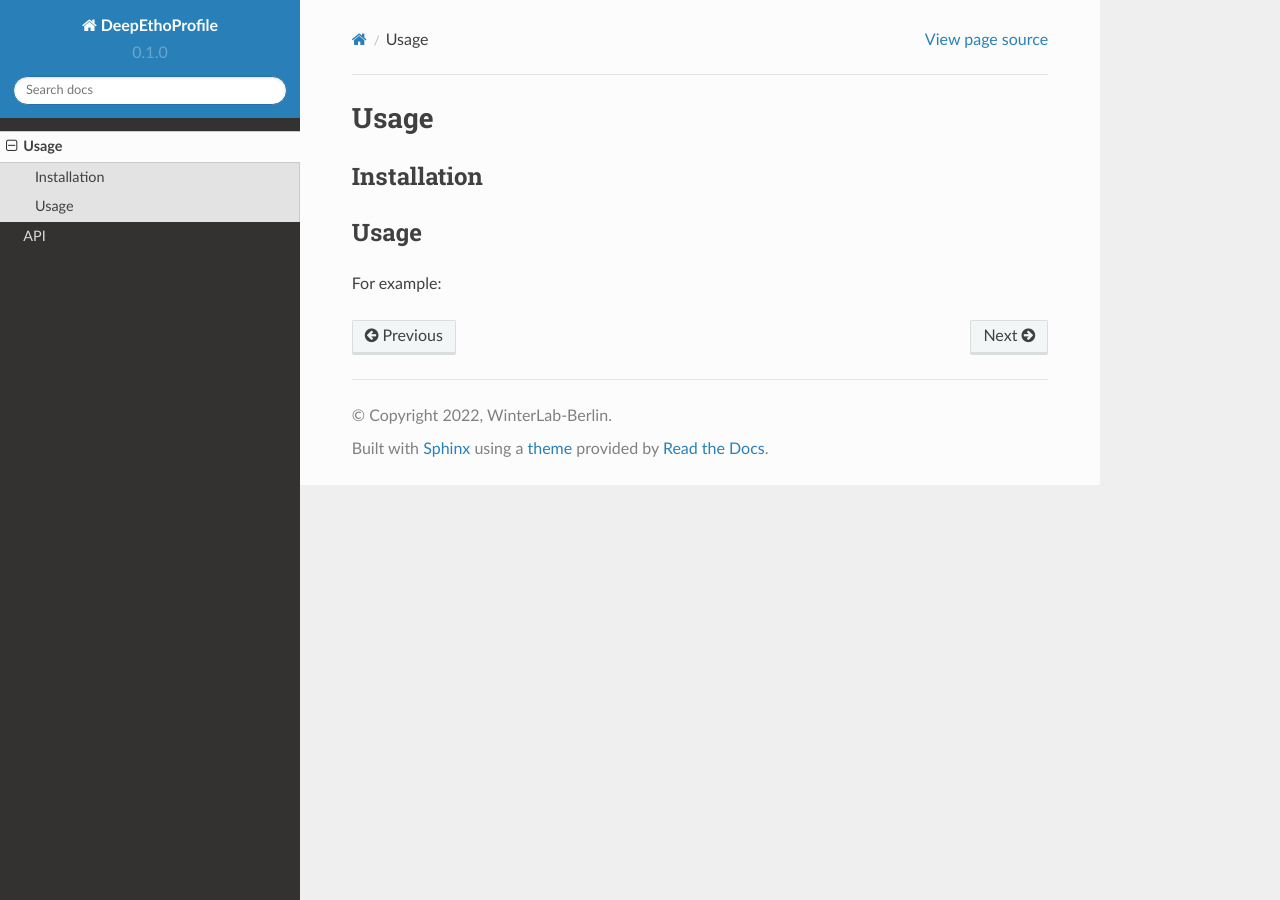
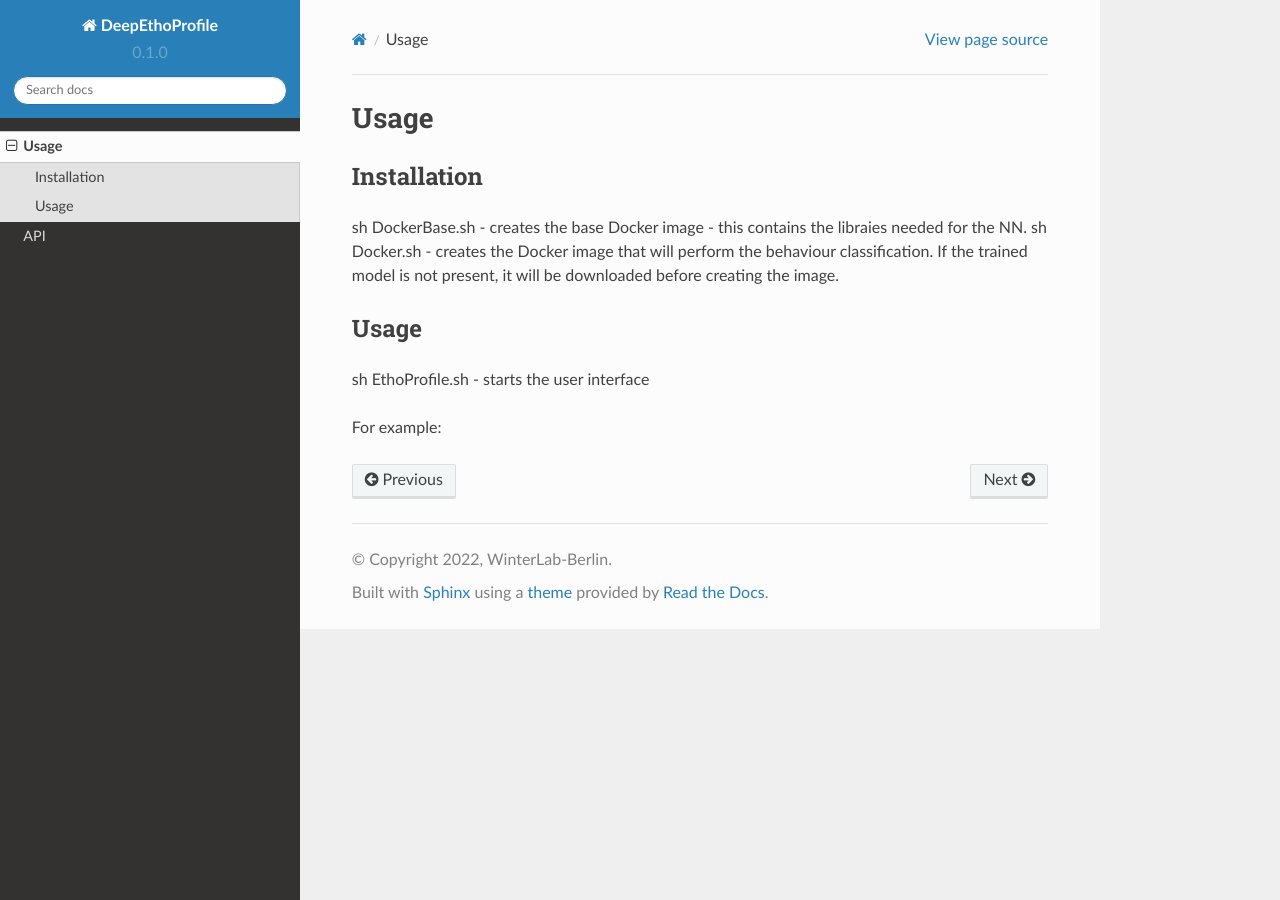
Before and after one commit to WinterLab-Berlin/DeepEthoProfile, a Sphinx documentation site: the page built from docs/source/usage.rst, in a window 1280 px wide. Built offline with Sphinx 7.4.7 and the Read the Docs theme 2.0.0, drawn with Linux system fonts in a browser that asks for light colours.

Commit message:
Update usage.rst

```diff
--- a/docs/source/usage.rst
+++ b/docs/source/usage.rst
@@ -5,11 +5,12 @@ Usage
 
 Installation
 ------------
-
+sh DockerBase.sh - creates the base Docker image - this contains the libraies needed for the NN.
+sh Docker.sh - creates the Docker image that will perform the behaviour classification. If the trained model is not present, it will be downloaded before creating the image.
 
 Usage
 ----------------
-
+sh EthoProfile.sh - starts the user interface
 
 
 For example:
```
